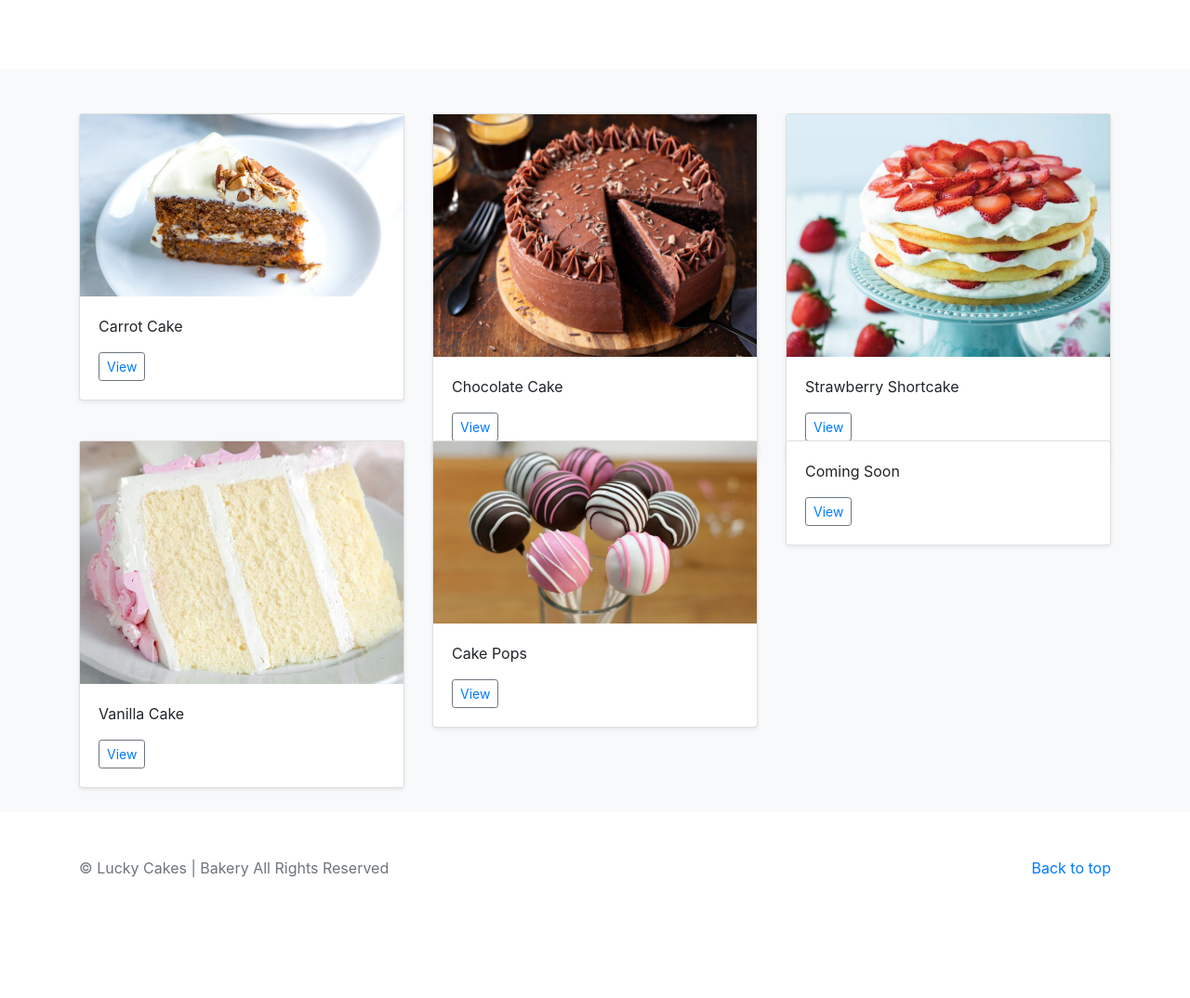
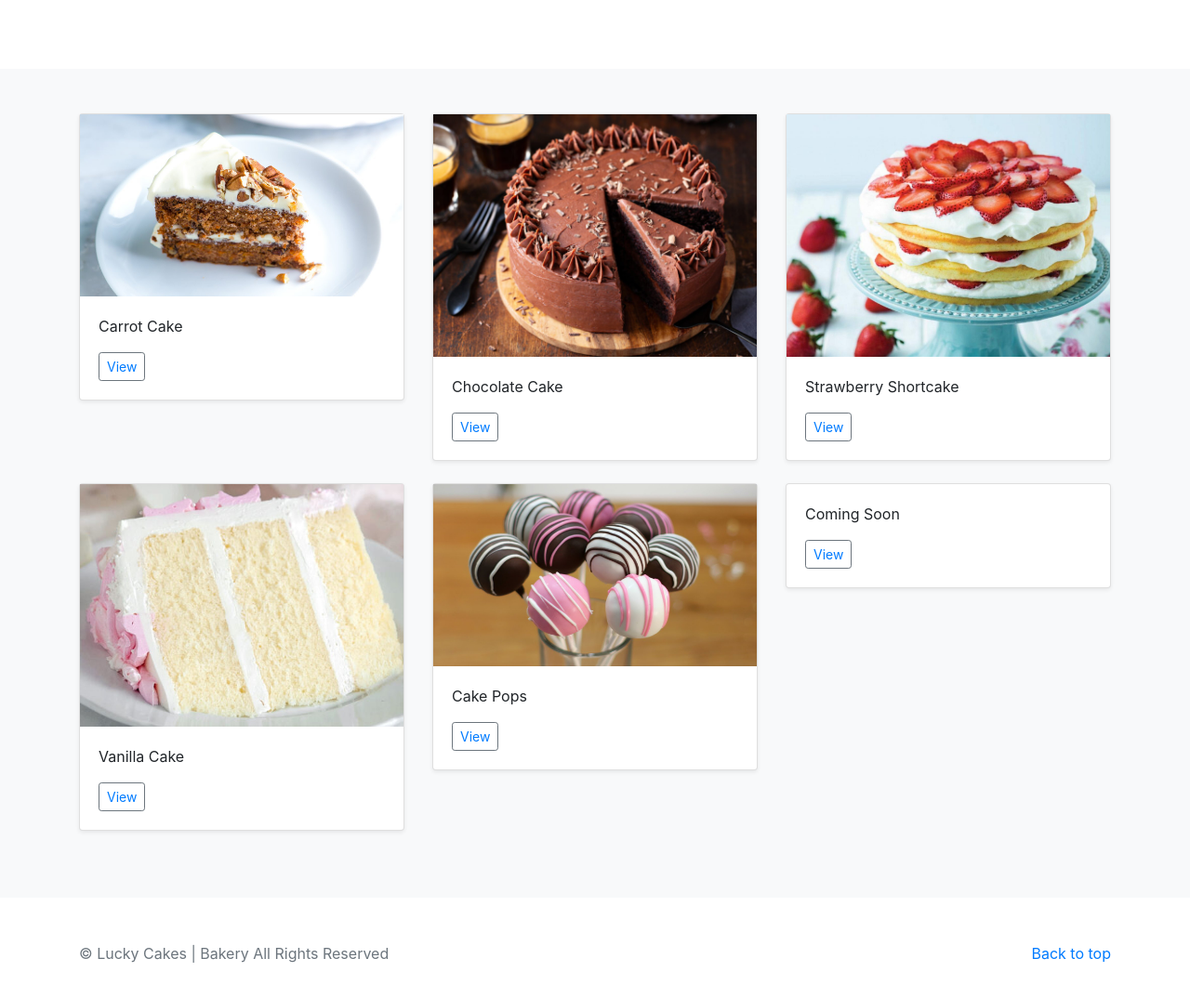
Before and after one commit to SelimWaly/Lucky-Cakes, a plain HTML site: page index.html in a window 1280 px wide. Shown: the part 360-1434 px from the top of the page at 93% size. Before the commit the page ends 1358 px from the top, so only its background shows below. Drawn offline with nearby package versions, Linux system fonts and the light colour scheme.

Commit message:
Update index.html

```diff
--- a/index.html
+++ b/index.html
@@ -8,7 +8,7 @@
     <meta name="generator" content="Hugo 0.80.0">
     <meta name="scripter" content="Selim Waly">
     <meta name="owner" content="Tuleen Waly">
-    <title>Album example · Bootstrap v4.6</title>
+    <title>Lucky Cakes | Bakery</title>
 
     <link rel="canonical" href="https://getbootstrap.com/docs/4.6/examples/album/">
 
@@ -87,7 +87,7 @@
     <div class="container">
 
       <div class="row">
-        <div class="col-md-4" style="height: 22em;">
+        <div class="col-md-4">
           <div class="card mb-4 shadow-sm">
             <img src="carrotcake.jpg" alt="Carrot Cake">
 
@@ -102,7 +102,7 @@
             </div>
           </div>
         </div>
-        <div class="col-md-4" style="height: 22em;">
+        <div class="col-md-4">
           <div class="card mb-4 shadow-sm">
             <img src="chococake.jpg" alt="Chocolate Cake">
 
@@ -117,7 +117,7 @@
             </div>
           </div>
         </div>
-        <div class="col-md-4" style="height: 22em;">
+        <div class="col-md-4">
           <div class="card mb-4 shadow-sm">
             <img src="strawbcake.jpg" alt="Strawberry Shortcake">
 
@@ -133,7 +133,7 @@
           </div>
         </div>
 
-        <div class="col-md-4" style="height: 22em;">
+        <div class="col-md-4">
           <div class="card mb-4 shadow-sm">
             <img src="vanillacake.jpg" alt="Vanilla Cake">
 
@@ -147,7 +147,7 @@
             </div>
           </div>
         </div>
-        <div class="col-md-4" style="height: 22em;">
+        <div class="col-md-4">
           <div class="card mb-4 shadow-sm">
             <img src="cakepops.jpg" alt="Cake Pops">
 
@@ -164,7 +164,7 @@
           </div>
         </div>
 
-        <div class="col-md-4" style="height: 22em;">
+        <div class="col-md-4">
           <div class="card mb-4 shadow-sm">
 
 
```
